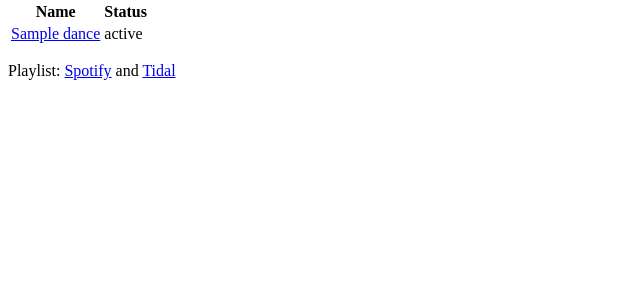
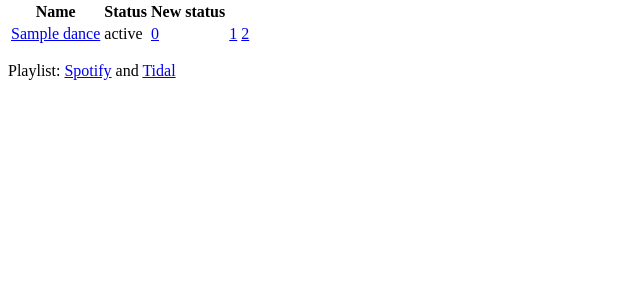
Before and after one commit to loic-lescoat/linedance-tracker, a Flask app: template templates/home.html in a window 1280 px wide. Shown: the part 26-326 px from the top of the page, without its empty margins (0-640 px from the left). Run offline with Flask 3, Linux system fonts and the light colour scheme; the template is opened without the code that fills it: most values are stand-ins (such as "Sample title", 1, 10 or a date in 2020).

Commit message:
can edit progress

```diff
--- a/app.py
+++ b/app.py
@@ -2,15 +2,15 @@ from flask import (
     Flask,
     request,
     render_template,
-    send_file,
-    send_from_directory,
+    url_for,
+    redirect,
 )
 from collections import namedtuple
 
 import sqlite3
 
 
-dance = namedtuple("dance", ["name", "url", "status"])
+dance = namedtuple("dance", ["id", "name", "url", "status"])
 
 app = Flask(__name__)
 
@@ -19,9 +19,18 @@ app = Flask(__name__)
 def home():
     conn = sqlite3.connect("dance-progress.db")
     cur = conn.cursor()
-    dances_list = cur.execute(
-        "select name, url, status from dance_progress order by name"
-    ).fetchall()
+    dances_list = cur.execute("select * from dance_progress order by name").fetchall()
     conn.close()
     dances = [dance(*x) for x in dances_list]
     return render_template("home.html", dances=dances)
+
+
+@app.route("/set_status/", methods=["GET"])
+def set_status():
+    id = int(request.args["id"])
+    status = int(request.args["status"])
+    conn = sqlite3.connect("dance-progress.db")
+    cur = conn.cursor()
+    cur.execute("update dance_progress set status = ? where id = ?", (status, id))
+    conn.commit()
+    return redirect(url_for("home"))
--- a/templates/home.html
+++ b/templates/home.html
@@ -15,14 +15,20 @@
       <tr>
         <th>Name</th>
         <th>Status</th>
+        <th>New status</th>
+        <th></th>
+        <th></th>
       </tr>
     </thead>
 
     <tbody>
       {% for dance in dances %}
       <tr>
-        <td><a href="{{ dance.url }}">{{ dance.name }}</a></td>
+        <td><a href="{{ dance.url }}" target="_blank">{{ dance.name }}</a></td>
         <td>{{ dance.status }}</td>
+        <td><a href="/set_status?status=0&id={{ dance.id }}">0</a></td>
+        <td><a href="/set_status?status=1&id={{ dance.id }}">1</a></td>
+        <td><a href="/set_status?status=2&id={{ dance.id }}">2</a></td>
       </tr>
       {% endfor %}
 
```
Also changed, not shown: scrape.py (+4 -3 lines).
